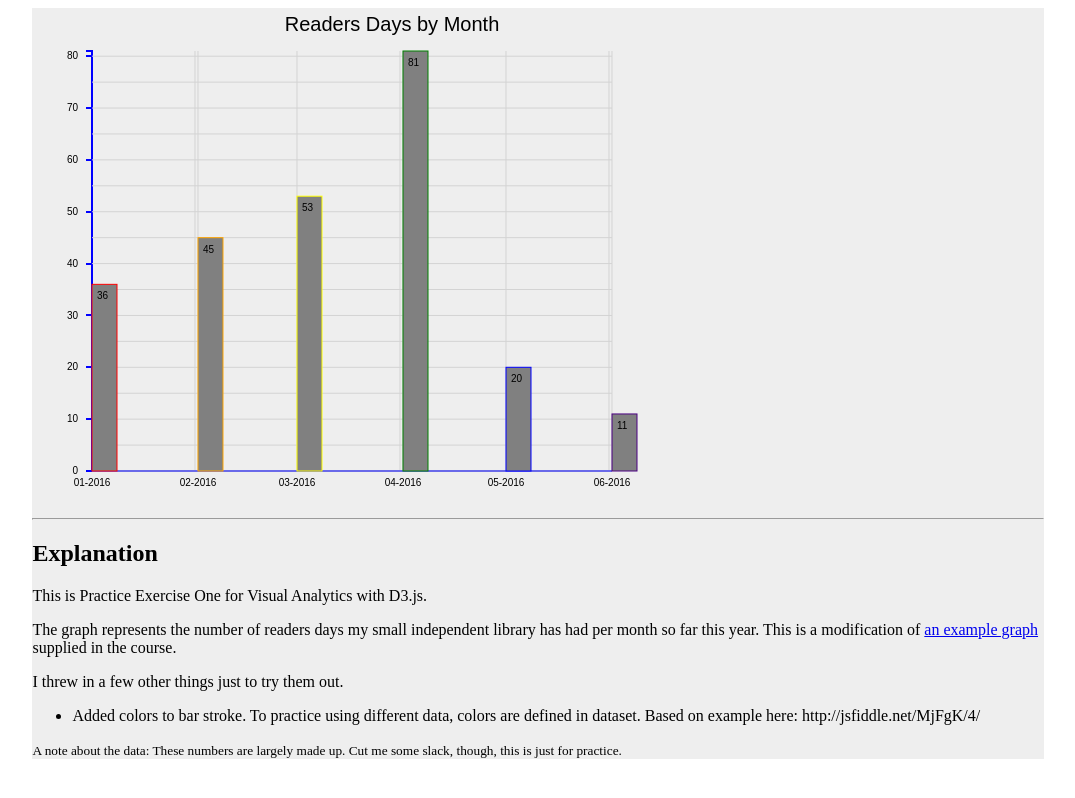
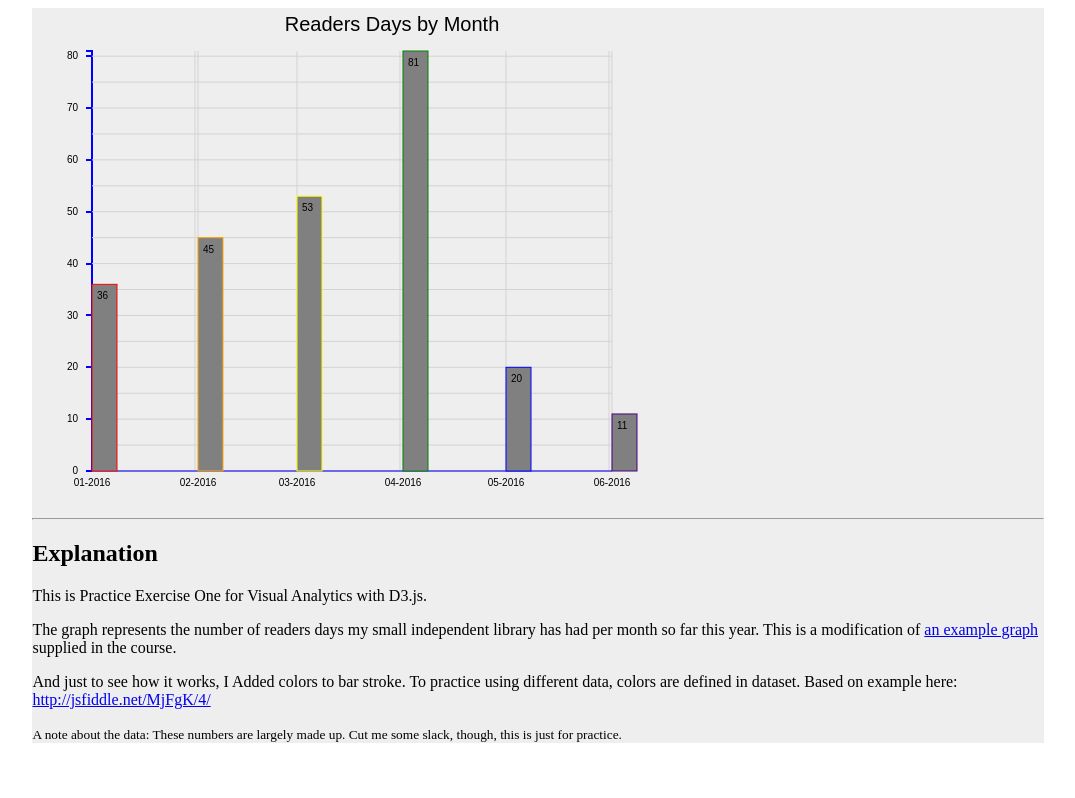
Before and after one commit to scottlouisziegler/VisualAnalyticsCourseWork, a plain HTML site: page Practice Assignments/Practice Assignment 1/index.html in a window 1280 px wide. Shown: the whole page, without its empty margins (102-1177 px from the left). Drawn offline with nearby package versions, Linux system fonts and the light colour scheme.

Commit message:
Update index.html
typos! my gosh, the typos!

```diff
--- a/Practice Assignments/Practice Assignment 1/index.html
+++ b/Practice Assignments/Practice Assignment 1/index.html
@@ -1,4 +1,3 @@
-
 <!DOCTYPE html>
 <html>
 <head>
@@ -19,14 +18,11 @@
 			<h2>Explanation</h2>
 			<p>This is Practice Exercise One for Visual Analytics with D3.js.</p>
 			<p>The graph represents the number of readers days my small independent library has had per month so far this year. This is a modification of <a href="http://abuchel.physics.uwo.ca/~obuchel/VIS_Analytics_Workshop/bar.htm" target="new">an example graph</a> supplied in the course.<p>
-			<p>I threw in a few other things just to try them out.
-			<ul>
-			<li>Added colors to bar stroke. To practice using different data, colors are defined in dataset. Based on example here: http://jsfiddle.net/MjFgK/4/</li>
-
-			</ul>
+			<p>And just to see how it works, I Added colors to bar stroke. To practice using different data, colors are defined in dataset. Based on example here: <a href="http://jsfiddle.net/MjFgK/4/" target="new">http://jsfiddle.net/MjFgK/4/</a>
 			</p>
 			<p><small>A note about the data: These numbers are largely made up. Cut me some slack, though, this is just for practice.</small></p>
 			</section>
 		</article>
 	</body>
 </html>
+</html>
```
